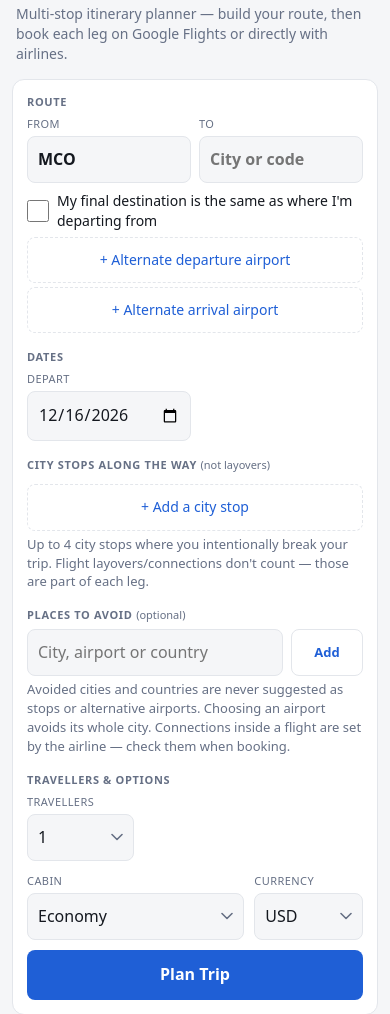
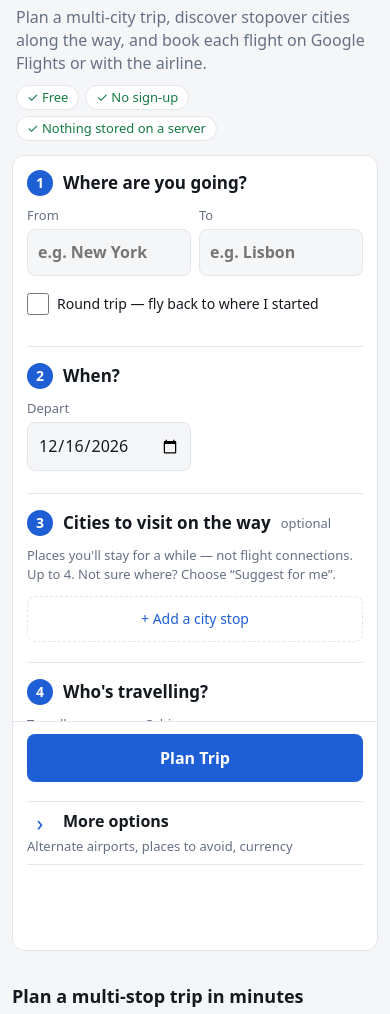
Before and after one commit to ArefAbdala/City-Juggler, a website: page index.html in a window 390 px wide. Shown: the part 50-1064 px from the top of the page. Drawn offline with Linux system fonts and the light colour scheme.

Commit message:
Make the planner form friendlier: numbered steps and a More options section
- Form grouped into four numbered steps (where, when, cities on the way,
  who's travelling) with fieldset/legend headings and sentence-case labels
- Alternate airports, places to avoid and currency move into a collapsible
  More options section; its summary shows how many are in use, and it opens
  for restored searches and alternate-airport errors
- No preset departure airport; example placeholders instead
- Clearer header with tagline and highlights; travellers and cabin share a row
- Plan Trip stays on screen at the bottom on phones
- City stops: controls on one row, fields underneath
- Price disclaimer shown once above the results instead of on every card
- Refreshed README screenshot

Co-Authored-By: Claude Opus 5.5 <noreply@anthropic.com>
Claude-Session: https://claude.ai/code/session_017kXNJsbhpguYiQxKbsSJdW

```diff
--- a/index.html
+++ b/index.html
@@ -43,49 +43,70 @@
 <script defer src="js/app.js"></script>
 </head>
 <body>
-<header>
-  <h1>✈ Plan My Trip</h1>
-  <p>Multi-stop itinerary planner — build your route, then book each leg on Google Flights or directly with airlines.</p>
+<header class="hero">
+  <h1><span aria-hidden="true">✈</span> Plan My Trip</h1>
+  <p class="tagline">Plan a multi-city trip, discover stopover cities along the way, and book each flight on Google Flights or with the airline.</p>
+  <ul class="perks" aria-label="Highlights"><li>Free</li><li>No sign-up</li><li>Nothing stored on a server</li></ul>
 </header>
 <main>
   <form id="f" autocomplete="off" novalidate>
-    <!-- Route -->
-    <div class="section-label" id="route-label">Route</div>
+    <fieldset class="step">
+      <legend><span class="step-num" aria-hidden="true">1</span>Where are you going?</legend>
       <div class="airport-row">
         <div class="field ac-wrap">
           <label for="origin">From</label>
-        <input id="origin" class="code" placeholder="City or code" required value="MCO" autocapitalize="words" spellcheck="false">
+          <input id="origin" class="code" placeholder="e.g. New York" required autocapitalize="words" spellcheck="false">
           <div class="ac-list" id="origin-ac"></div>
         </div>
         <button type="button" class="swap" id="swap" aria-label="Swap departure and arrival airports" title="Swap airports">⇄</button>
         <div class="field ac-wrap" id="destination-field">
           <label for="destination">To</label>
-        <input id="destination" class="code" placeholder="City or code" required autocapitalize="words" spellcheck="false">
+          <input id="destination" class="code" placeholder="e.g. Lisbon" required autocapitalize="words" spellcheck="false">
           <div class="ac-list" id="destination-ac"></div>
         </div>
       </div>
-    <label class="check-row"><input type="checkbox" id="return-home"><span>My final destination is the same as where I'm departing from</span></label>
+      <label class="check-row"><input type="checkbox" id="return-home"><span>Round trip — fly back to where I started</span></label>
+    </fieldset>
+
+    <fieldset class="step">
+      <legend><span class="step-num" aria-hidden="true">2</span>When?</legend>
+      <div class="grid-dates">
+        <div class="field"><label for="depart">Depart</label><input id="depart" type="date" required></div>
+        <div class="field" id="end-field"><label for="ret" id="end-label">Return</label><input id="ret" type="date"></div>
+      </div>
+      <div class="sub hint" id="date-hint"></div>
+    </fieldset>
+
+    <fieldset class="step">
+      <legend><span class="step-num" aria-hidden="true">3</span>Cities to visit on the way <span class="label-note">optional</span></legend>
+      <div class="sub hint step-hint">Places you'll stay for a while — not flight connections. Up to 4. Not sure where? Choose “Suggest for me”.</div>
+      <div class="stops-section" id="stops-section"></div>
+      <button type="button" class="add-btn" id="add-stop">+ Add a city stop</button>
+    </fieldset>
+
+    <fieldset class="step">
+      <legend><span class="step-num" aria-hidden="true">4</span>Who's travelling?</legend>
+      <div class="grid-pax">
+        <div class="field"><label for="adults">Travellers</label><select id="adults"></select></div>
+        <div class="field"><label for="seat">Cabin</label>
+          <select id="seat">
+            <option value="economy">Economy</option><option value="premium-economy">Premium economy</option>
+            <option value="business">Business</option><option value="first">First</option>
+          </select></div>
+      </div>
+    </fieldset>
+
+    <details class="more-options" id="more-options">
+      <summary><span class="more-title">More options</span> <span class="sub" id="more-summary">Alternate airports, places to avoid, currency</span></summary>
+      <div class="more-body">
+        <div class="sub-heading">Alternate airports</div>
+        <div class="sub hint">Every combination is compared — handy for cities with several airports.</div>
         <div id="dep-alts" class="alt-list"></div>
         <button type="button" class="add-btn" id="add-dep-alt">+ Alternate departure airport</button>
         <div id="arr-alts" class="alt-list"></div>
         <button type="button" class="add-btn" id="add-arr-alt">+ Alternate arrival airport</button>
 
-    <!-- Dates -->
-    <div class="section-label">Dates</div>
-    <div class="grid-dates">
-      <div class="field"><label for="depart">Depart</label><input id="depart" type="date" required></div>
-      <div class="field" id="end-field"><label for="ret" id="end-label">Return</label><input id="ret" type="date"></div>
-    </div>
-    <div class="sub hint" id="date-hint"></div>
-
-    <!-- Stops -->
-    <div class="section-label">City stops along the way <span class="label-note">(not layovers)</span></div>
-    <div class="stops-section" id="stops-section"></div>
-    <button type="button" class="add-btn" id="add-stop">+ Add a city stop</button>
-    <div class="sub hint">Up to 4 city stops where you intentionally break your trip. Flight layovers/connections don't count — those are part of each leg.</div>
-
-    <!-- Places to avoid -->
-    <div class="section-label" id="avoid-label">Places to avoid <span class="label-note">(optional)</span></div>
+        <div class="sub-heading" id="avoid-label">Places to avoid</div>
         <div class="avoid-row">
           <div class="field ac-wrap">
             <label for="avoid-input" class="visually-hidden">Add a city, airport or country to avoid</label>
@@ -96,22 +117,17 @@
         </div>
         <div class="sub field-error" id="avoid-error" role="alert"></div>
         <ul id="avoid-list" class="chips" aria-labelledby="avoid-label" hidden></ul>
-    <div class="sub hint" id="avoid-hint">Avoided cities and countries are never suggested as stops or alternative airports. Choosing an airport avoids its whole city. Connections inside a flight are set by the airline — check them when booking.</div>
+        <div class="sub hint" id="avoid-hint">Never suggested as stops or alternative airports. Choosing an airport avoids its whole city.</div>
 
-    <!-- Travellers & options -->
-    <div class="section-label">Travellers &amp; options</div>
-    <div class="grid-pax">
-      <div class="field"><label for="adults">Travellers</label><select id="adults"></select></div>
+        <div class="sub-heading">Currency</div>
+        <div class="grid-currency">
+          <div class="field"><label for="currency" class="visually-hidden">Currency</label><select id="currency"></select></div>
         </div>
-    <div class="grid-options">
-      <div class="field"><label for="seat">Cabin</label>
-        <select id="seat">
-          <option value="economy">Economy</option><option value="premium-economy">Premium economy</option>
-          <option value="business">Business</option><option value="first">First</option>
-        </select></div>
-      <div class="field"><label for="currency">Currency</label><select id="currency"></select></div>
-      <div class="field go-field">
-        <button class="go" id="go" type="submit" disabled>Loading airports…</button></div>
+      </div>
+    </details>
+
+    <div class="go-row">
+      <button class="go" id="go" type="submit" disabled>Loading airports…</button>
     </div>
   </form>
 
--- a/js/app.js
+++ b/js/app.js
@@ -182,7 +182,7 @@ function renderAlts(prefix) {
     </div>`).join("");
   container.querySelectorAll("input").forEach((inp) => {
     const i = +inp.dataset.idx;
-    setupAutocomplete(inp, $(`${prefix}-alt-ac-${i}`), (v) => { arr[i] = v; });
+    setupAutocomplete(inp, $(`${prefix}-alt-ac-${i}`), (v) => { arr[i] = v; updateMoreSummary(); });
   });
   container.querySelectorAll(".remove-alt").forEach((btn) => btn.addEventListener("click", () => {
     arr.splice(+btn.dataset.idx, 1); renderAlts(prefix);
@@ -190,6 +190,7 @@ function renderAlts(prefix) {
   }));
   $(`add-${prefix}-alt`).hidden = arr.length >= MAX_ALTS;
   if (prefix === "arr") updateReturnHome();
+  updateMoreSummary();
 }
 $("add-dep-alt").addEventListener("click", () => { depAlts.push(""); renderAlts("dep"); $(`dep-alt-${depAlts.length - 1}`).focus(); });
 $("add-arr-alt").addEventListener("click", () => { arrAlts.push(""); renderAlts("arr"); $(`arr-alt-${arrAlts.length - 1}`).focus(); });
@@ -257,6 +258,14 @@ $("add-stop").addEventListener("click", () => {
 // ---------------------------------------------------------------------------
 // Places to avoid
 // ---------------------------------------------------------------------------
+/** "More options" summary: what's set inside it, so nothing hidden there is forgotten. */
+function updateMoreSummary() {
+  const n = depAlts.filter((a) => a.trim()).length + arrAlts.filter((a) => a.trim()).length + avoid.length + ($("currency").value !== "USD" ? 1 : 0);
+  $("more-summary").textContent = n ? `${n} in use` : "Alternate airports, places to avoid, currency";
+  $("more-options").classList.toggle("in-use", n > 0);
+}
+$("currency").addEventListener("change", updateMoreSummary);
+
 function renderAvoid() {
   $("avoid-list").innerHTML = avoid.map((x, i) => `
     <li class="chip"><span>${esc(dataReady ? avoidLabel(airportMap, airports, x) : x)}</span>
@@ -265,6 +274,7 @@ function renderAvoid() {
   const full = avoid.length >= MAX_AVOID;
   $("avoid-input").disabled = $("avoid-add").disabled = full;
   $("avoid-input").placeholder = full ? `Up to ${MAX_AVOID} places` : "City, airport or country";
+  updateMoreSummary();
 }
 
 function addAvoid(text) {
@@ -323,6 +333,7 @@ function applyState(s) {
   renderStops();
   avoid = [...(s.avoid || [])]; renderAvoid();
   updateReturnHome();
+  if (s.depAlts.length || s.arrAlts.length || avoid.length || s.currency !== "USD") $("more-options").open = true;
 }
 
 const scrollBehavior = () => (matchMedia("(prefers-reduced-motion: reduce)").matches ? "auto" : "smooth");
@@ -373,7 +384,10 @@ function plan() {
   const dateErr = s.depart && validateStopDates(s.depart, s.end, s.stops.map((st) => (st.mode === "fixed" ? st.date : "")), endUsed());
   if (dateErr) errors.push(dateErr);
 
-  if (errors.length) { showBanner(errors); $("banner").scrollIntoView({ behavior: scrollBehavior(), block: "center" }); return; }
+  if (errors.length) {
+    if (depA.length || arrA.length) $("more-options").open = true; // errors may name an alternate airport
+    showBanner(errors); $("banner").scrollIntoView({ behavior: scrollBehavior(), block: "center" }); return;
+  }
 
   // Show the resolved codes so the user sees what was matched.
   $("origin").value = origin; if (dest) $("destination").value = dest;
@@ -454,9 +468,10 @@ function renderItineraries(found, opts) {
     <div class="bar-actions">
       ${sortSelect}
       <button type="button" class="ghost-btn" data-action="toggle-all" aria-controls="results">Expand all</button>
-      <button type="button" class="ghost-btn" data-action="share">Copy link to this search</button>
+      <button type="button" class="ghost-btn" data-action="share">Share this search</button>
     </div>
-  </div>`;
+  </div>
+  <p class="results-note">Prices are rough estimates (exchange rates as of ${esc(RATES_AS_OF)}). Open a booking link for live fares — each flight is booked separately.</p>`;
 
   itineraries.forEach((itin, idx) => {
     const cheapest = itineraries.length > 1 && itin.totalCost === cheapestCost && itineraries.findIndex((it) => it.totalCost === cheapestCost) === idx;
@@ -511,7 +526,6 @@ function renderItineraries(found, opts) {
           <button type="button" class="ghost-btn" data-action="copy" data-idx="${idx}">Copy as text</button>
           <button type="button" class="ghost-btn" data-action="ics" data-idx="${idx}">Add to calendar (.ics)</button>
         </div>
-        <div class="sub">Estimates are approximate (exchange rates as of ${esc(RATES_AS_OF)}) — open the links for live prices. Each flight is booked separately.</div>
       </div></article>`;
   });
   $("results").innerHTML = html;
--- a/styles.css
+++ b/styles.css
@@ -19,8 +19,6 @@ main { max-width: 980px; margin: auto; padding: 12px 20px 60px; }
 
 form { background: var(--card); border: 1px solid var(--line); border-radius: var(--radius); padding: 18px; }
 
-.section-label { font-size: 11px; text-transform: uppercase; letter-spacing: .06em; color: var(--muted); margin: 16px 0 6px; font-weight: 600; }
-.section-label:first-of-type { margin-top: 0; }
 
 .airport-row { display: flex; gap: 8px; align-items: end; flex-wrap: wrap; margin-bottom: 6px; }
 [hidden] { display: none !important; }
@@ -39,12 +37,12 @@ form { background: var(--card); border: 1px solid var(--line); border-radius: va
 .add-btn { margin: 4px 0; display: inline-block; background: none; border: 1px dashed var(--line); border-radius: 8px; padding: 6px 14px; color: var(--accent); cursor: pointer; font: inherit; font-size: 13px; }
 .add-btn:hover { border-color: var(--accent); background: var(--accent-light); }
 
-.grid-pax { display: grid; gap: 12px; grid-template-columns: repeat(3, minmax(0, 1fr)); align-items: end; }
-.grid-options { display: grid; gap: 12px; grid-template-columns: 2fr 1fr auto; align-items: end; margin-top: 12px; }
-@media (max-width: 760px) { .grid-options { grid-template-columns: 2fr 1fr; } .grid-options .go-field { grid-column: 1 / -1; } .swap { display: none; } .airport-row .field { min-width: 100px; } }
+.grid-pax { display: grid; gap: 12px; grid-template-columns: minmax(0, 1fr) minmax(0, 2fr); max-width: 520px; align-items: end; }
+.grid-currency { max-width: 200px; }
+@media (max-width: 760px) { .swap { display: none; } .airport-row .field { min-width: 100px; } }
 
 .field { min-width: 0; }
-.field label { display: block; font-size: 12px; color: var(--muted); margin-bottom: 4px; text-transform: uppercase; letter-spacing: .04em; }
+.field label { display: block; font-size: 13px; color: var(--muted); margin-bottom: 4px; font-weight: 500; }
 input, select { width: 100%; padding: 10px 11px; border: 1px solid var(--line); border-radius: 8px; background: var(--bg); color: var(--ink); font: inherit; }
 input:focus, select:focus { outline: 2px solid var(--accent); outline-offset: -1px; }
 input.code { font-weight: 600; }
@@ -71,7 +69,7 @@ button:focus-visible, a:focus-visible, summary:focus-visible { outline: 2px soli
 
 /* Segmented radio controls (radios stay focusable for keyboard users) */
 .seg { display: inline-flex; border: 1px solid var(--line); border-radius: 6px; overflow: hidden; }
-.seg label { padding: 5px 10px; cursor: pointer; font-size: 12px; color: var(--muted); background: var(--card); white-space: nowrap; position: relative; }
+.seg label { padding: 7px 12px; cursor: pointer; font-size: 13px; color: var(--muted); background: var(--card); white-space: nowrap; position: relative; }
 .seg label + label { border-left: 1px solid var(--line); }
 .seg input { position: absolute; opacity: 0; width: 1px; height: 1px; margin: 0; pointer-events: none; }
 .seg label:has(input:checked) { background: var(--accent); color: var(--accent-ink); }
@@ -86,12 +84,13 @@ button:focus-visible, a:focus-visible, summary:focus-visible { outline: 2px soli
 .stops-section { margin-top: 12px; }
 .stop-row { display: flex; gap: 10px; align-items: center; padding: 10px 12px; border: 1px solid var(--line); border-radius: 8px; margin-bottom: 8px; flex-wrap: wrap; background: var(--bg); }
 .stop-num { font-weight: 700; color: var(--accent); font-size: 14px; min-width: 24px; }
-.stop-fields { display: flex; gap: 8px; align-items: end; flex: 1; min-width: 200px; flex-wrap: wrap; }
+.stop-num::before { content: "Stop "; }
+.stop-fields { display: flex; gap: 8px; align-items: end; flex: 1 1 100%; order: 1; min-width: 200px; flex-wrap: wrap; }
 .stop-fields .field { flex: 1; min-width: 100px; }
 .stop-fields .stop-continent { flex: 0 0 220px; }
 .itin-note { color: var(--accent); }
-.stop-suggest-label { color: var(--muted); font-size: 13px; font-style: italic; padding: 10px 0; }
-.remove-stop { background: none; border: none; color: var(--err); cursor: pointer; font-size: 20px; padding: 4px 8px; }
+.stop-suggest-label { color: var(--muted); font-size: 13px; padding: 10px 0; flex: 1 1 240px; }
+.remove-stop { margin-left: auto; background: none; border: none; color: var(--err); cursor: pointer; font-size: 20px; padding: 4px 8px; }
 
 /* Places to avoid */
 .avoid-row { display: flex; gap: 8px; align-items: stretch; }
@@ -190,7 +189,7 @@ input[type="date"]::-webkit-date-and-time-value { text-align: left; }
 
   /* 16px inputs stop iOS Safari from zooming in on focus */
   input, select { font-size: 16px; padding: 11px 10px; min-height: 46px; }
-  .field label { font-size: 11px; }
+  .field label { font-size: 13px; }
 
   .airport-row .field { min-width: 0; flex: 1 1 0; }
   .grid-dates { gap: 8px; }
@@ -206,7 +205,6 @@ input[type="date"]::-webkit-date-and-time-value { text-align: left; }
   /* Stop cards: stack controls, full-width segmented toggles */
   .stop-row { position: relative; flex-direction: column; align-items: stretch; gap: 10px; padding: 12px; }
   .stop-num { min-width: 0; padding-right: 48px; }
-  .stop-num::before { content: "Stop "; }
   .remove-stop { position: absolute; top: 2px; right: 2px; }
   .seg { display: flex; width: 100%; align-self: stretch; }
   .seg label { flex: 1 1 0; text-align: center; padding: 10px 4px; min-height: 44px; font-size: 13px; white-space: normal; line-height: 1.2; display: flex; align-items: center; justify-content: center; }
@@ -215,9 +213,11 @@ input[type="date"]::-webkit-date-and-time-value { text-align: left; }
   .stop-suggest-label { padding: 2px 0; }
   .stop-fields .stop-continent { flex: 1 1 100%; }
 
-  .grid-pax { gap: 8px; }
-  .grid-options { grid-template-columns: minmax(0, 2fr) minmax(90px, 1fr); gap: 10px; }
-  .grid-options .go-field { grid-column: 1 / -1; }
+  .grid-pax { gap: 8px; max-width: none; }
+  .grid-currency { max-width: none; }
+  .step { padding: 14px 0; }
+  .step legend { font-size: 16px; }
+  .perks li { font-size: 12px; }
   .ghost-btn { min-height: 44px; flex: 1 1 auto; }
   .bar .ghost-btn { flex: 0 1 auto; }
   .more-airlines summary { min-height: 44px; display: flex; align-items: center; }
@@ -250,7 +250,7 @@ input[type="date"]::-webkit-date-and-time-value { text-align: left; }
 
 @media (max-width: 360px) {
   .grid-dates { grid-template-columns: 1fr; }
-  .grid-options { grid-template-columns: 1fr; }
+  .grid-pax { grid-template-columns: 1fr; }
   .stop-fields { flex-direction: column; align-items: stretch; }
 }
 
@@ -301,3 +301,35 @@ input[type="date"]::-webkit-date-and-time-value { text-align: left; }
   .guide tbody td:nth-of-type(3)::before { content: "Est. fare from: "; color: var(--muted); }
   .guide td a { min-height: 44px; display: inline-flex; align-items: center; }
 }
+
+/* Form steps */
+.hero .tagline { font-size: 16px; color: var(--muted); margin: 6px 0 10px; max-width: 640px; }
+.perks { list-style: none; display: flex; flex-wrap: wrap; gap: 6px; margin: 0; padding: 0; }
+.perks li { font-size: 13px; color: var(--good); background: var(--card); border: 1px solid var(--line); border-radius: 999px; padding: 2px 10px; }
+.perks li::before { content: "✓ "; }
+.step { border: 0; margin: 0; padding: 16px 0; min-width: 0; border-bottom: 1px solid var(--line); }
+.step:first-of-type { padding-top: 0; }
+.step legend { float: left; width: 100%; display: flex; align-items: center; gap: 10px; padding: 0; margin-bottom: 10px; font-size: 17px; font-weight: 650; color: var(--ink); }
+.step legend .label-note { font-size: 13px; color: var(--muted); font-weight: 400; }
+.step-num { display: inline-grid; place-items: center; width: 26px; height: 26px; border-radius: 50%; background: var(--accent); color: var(--accent-ink); font-size: 14px; font-weight: 700; flex: none; }
+.step legend + * { clear: both; }
+.step-hint { margin-top: 0; }
+.sub-heading { font-size: 14px; font-weight: 600; margin: 16px 0 4px; }
+.sub-heading:first-child { margin-top: 4px; }
+.more-options { border-bottom: 1px solid var(--line); }
+.more-options > summary { cursor: pointer; min-height: 52px; display: flex; align-items: center; flex-wrap: wrap; gap: 4px 10px; padding: 8px 0; list-style: none; }
+.more-options > summary::-webkit-details-marker { display: none; }
+.more-options > summary::before { content: "›"; display: inline-block; width: 26px; text-align: center; font-size: 22px; line-height: 1; color: var(--accent); transition: transform .15s; }
+.more-options[open] > summary::before { transform: rotate(90deg); }
+.more-title { font-weight: 650; font-size: 16px; }
+.more-options.in-use #more-summary { color: var(--accent); font-weight: 600; }
+.more-body { padding: 0 0 16px 36px; }
+.go-row { margin-top: 18px; display: flex; justify-content: flex-end; }
+button.go { min-width: 200px; height: 48px; font-size: 16px; }
+.results-note { color: var(--muted); font-size: 13px; margin: 0 0 12px; }
+@media (max-width: 600px) {
+  .more-body { padding-left: 0; }
+  .go-row { position: sticky; bottom: 0; margin: 12px -14px -14px; padding: 12px 14px max(12px, env(safe-area-inset-bottom)); background: var(--card); border-top: 1px solid var(--line); border-radius: 0 0 var(--radius) var(--radius); z-index: 5; }
+  button.go { width: 100%; }
+}
+@media (prefers-reduced-motion: reduce) { .more-options > summary::before { transition: none; } }
```
Also changed, not shown: PROJECT.md (+2 -1 lines), screenshot.png. Lines whose indentation alone changed are shown as unchanged.
